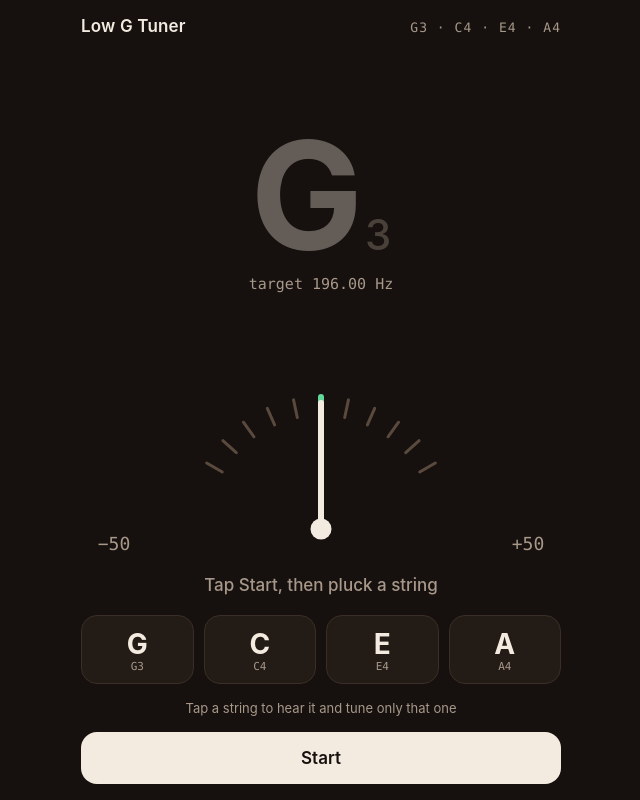
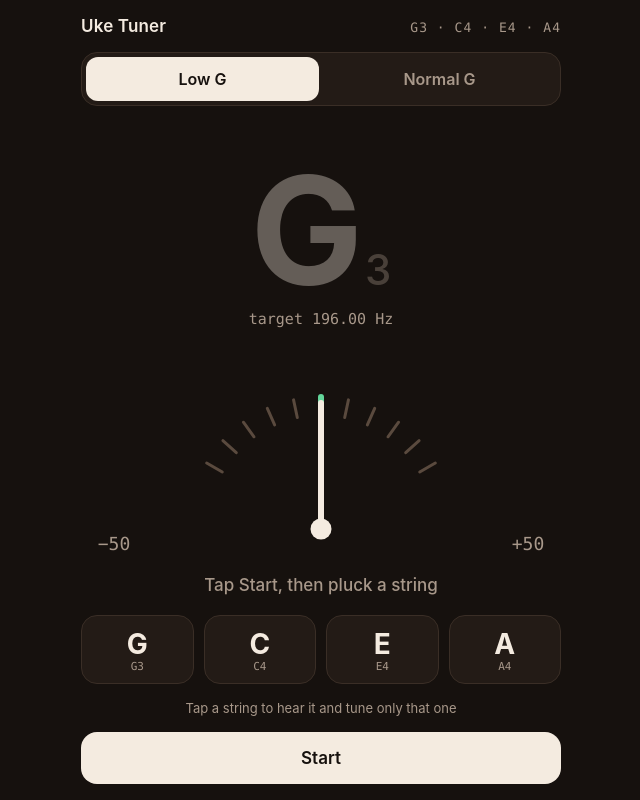
Before and after one commit to MattiasIsa/ukulele-tuner, a plain HTML site: page index.html in a window 1280 px wide. Shown: the whole page, without its empty margins (319-959 px from the left). Drawn offline with Linux system fonts and the light colour scheme.

Commit message:
Rename app from 'Low G TAdd Low G / Normal G switchuner' to 'Uke Tuner'
Co-Authored-By: Claude Opus 5.5 <noreply@anthropic.com>

```diff
--- a/index.html
+++ b/index.html
@@ -6,9 +6,9 @@
 <meta name="apple-mobile-web-app-capable" content="yes">
 <meta name="mobile-web-app-capable" content="yes">
 <meta name="apple-mobile-web-app-status-bar-style" content="black-translucent">
-<meta name="apple-mobile-web-app-title" content="Low G Tuner">
+<meta name="apple-mobile-web-app-title" content="Uke Tuner">
 <meta name="theme-color" content="#16110e">
-<title>Low G Tuner</title>
+<title>Uke Tuner</title>
 <style>
 /* One-screen instrument: big reading on top, needle gauge in the middle, four string buttons at the thumb. */
 :root {
@@ -46,6 +46,11 @@ body {
 header { display: flex; justify-content: space-between; align-items: baseline; }
 header h1 { font-size: 17px; font-weight: 600; margin: 0; letter-spacing: .01em; }
 header .tuning { font-family: var(--mono); font-size: 13px; color: var(--muted); letter-spacing: .08em; }
+
+.modes { display: grid; grid-template-columns: 1fr 1fr; gap: 4px; padding: 4px; border-radius: 16px; background: var(--panel); border: 1.5px solid var(--line); }
+.mode { appearance: none; border: 0; border-radius: 12px; min-height: 44px; font: inherit; font-size: 16px; font-weight: 600; background: transparent; color: var(--muted); cursor: pointer; }
+.mode[aria-pressed="true"] { background: var(--fg); color: var(--bg); }
+.mode:focus-visible { outline: 2px solid var(--good); outline-offset: 2px; }
 
 .reading {
   flex: 1;
@@ -99,9 +104,14 @@ header .tuning { font-family: var(--mono); font-size: 13px; color: var(--muted);
 <body>
 <main class="app state-idle" id="app">
   <header>
-    <h1>Low G Tuner</h1>
-    <span class="tuning">G3 · C4 · E4 · A4</span>
+    <h1>Uke Tuner</h1>
+    <span class="tuning" id="tuning">G3 · C4 · E4 · A4</span>
   </header>
+
+  <div class="modes" role="group" aria-label="G string tuning">
+    <button class="mode" id="modeLow" type="button">Low G</button>
+    <button class="mode" id="modeHigh" type="button">Normal G</button>
+  </div>
 
   <section class="reading" aria-live="polite">
     <div class="note" id="note">G<sub>3</sub></div>
@@ -128,9 +138,13 @@ header .tuning { font-family: var(--mono); font-size: 13px; color: var(--muted);
 </main>
 
 <script>
-// Low-G (linear) tuning, standard A = 440 Hz. G is the 4th string, an octave below re-entrant tuning.
+// A = 440 Hz. The G string is either low (G3, linear) or normal (G4, re-entrant, an octave higher).
+const G_STRINGS = {
+  low:  { name: 'G', oct: 3, freq: 196.00 },
+  high: { name: 'G', oct: 4, freq: 392.00 },
+};
 const STRINGS = [
-  { name: 'G', oct: 3, freq: 196.00 },
+  G_STRINGS.low,
   { name: 'C', oct: 4, freq: 261.63 },
   { name: 'E', oct: 4, freq: 329.63 },
   { name: 'A', oct: 4, freq: 440.00 },
@@ -161,12 +175,16 @@ const app = $('app'), noteEl = $('note'), hzEl = $('hz'), statusEl = $('status')
 let locked = null;           // index of string chosen by the player, or null for auto
 const tunedOk = new Set();
 const strWrap = $('strings');
-STRINGS.forEach((s, i) => {
+function labelString(b, s) {
+  b.innerHTML = `<b>${s.name}</b><small>${s.name}${s.oct}</small>`;
+  b.setAttribute('aria-label', `${s.name}${s.oct}, ${s.freq} hertz`);
+}
+STRINGS.forEach((_, i) => {
   const b = document.createElement('button');
   b.type = 'button'; b.className = 'str'; b.id = 'str' + i;
-  b.innerHTML = `<b>${s.name}</b><small>${s.name}${s.oct}</small>`;
-  b.setAttribute('aria-label', `${s.name}${s.oct}, ${s.freq} hertz`);
+  labelString(b, STRINGS[i]);
   b.addEventListener('click', () => {
+    const s = STRINGS[i]; // looked up on tap: the G string can change
     locked = (locked === i) ? null : i;
     if (locked !== null) playTone(s.freq);
     renderStrings(lastIndex);
@@ -358,8 +376,25 @@ function playTone(freq) {
   lp.connect(out).connect(ctx.destination);
 }
 
-renderStrings(null);
-showTarget(0);
+// Low G / Normal G switch, remembered on this phone
+function setMode(mode) {
+  STRINGS[0] = G_STRINGS[mode];
+  $('modeLow').setAttribute('aria-pressed', mode === 'low');
+  $('modeHigh').setAttribute('aria-pressed', mode === 'high');
+  $('tuning').textContent = STRINGS.map(s => s.name + s.oct).join(' · ');
+  labelString($('str0'), STRINGS[0]);
+  tunedOk.delete(0);           // a different G has to be tuned again
+  history = []; lastIndex = null;
+  setIdle(running ? 'Pluck a string' : 'Tap Start, then pluck a string');
+  renderStrings(null);
+  showTarget(locked ?? 0);
+  try { localStorage.setItem('gMode', mode); } catch (_) {}
+}
+$('modeLow').addEventListener('click', () => setMode('low'));
+$('modeHigh').addEventListener('click', () => setMode('high'));
+let savedMode = null;
+try { savedMode = localStorage.getItem('gMode'); } catch (_) {}
+setMode(savedMode === 'high' ? 'high' : 'low');
 </script>
 </body>
 </html>
```
